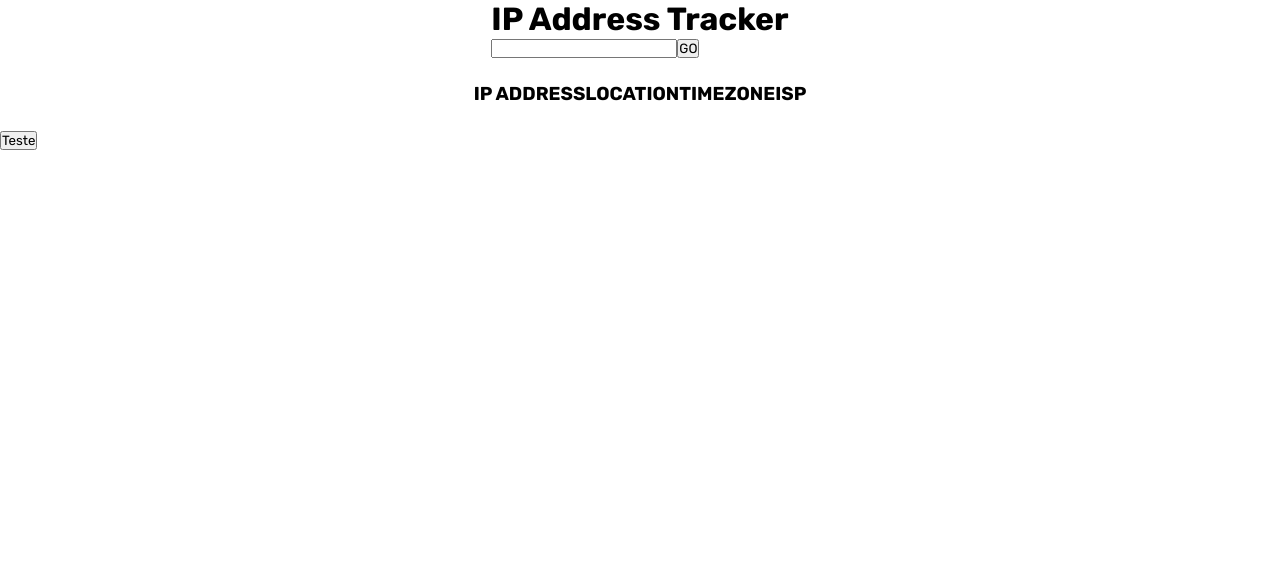
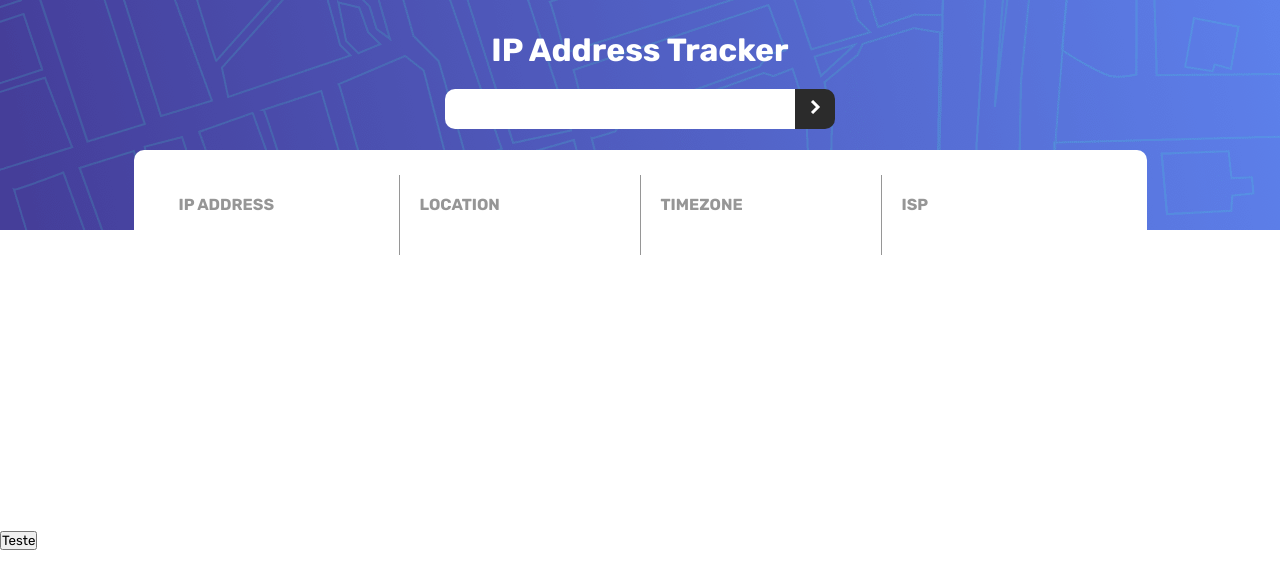
Before and after one commit to igorlopesf/IP-Address-Tracker, a plain HTML site: page index.html in a window 1280 px wide. Drawn offline with nearby package versions, Linux system fonts and the light colour scheme.

Commit message:
iniciando estilização

```diff
--- a/css/style.css
+++ b/css/style.css
@@ -13,14 +13,79 @@
 
 #map {
   height: 300px;
+  z-index: 0;
 }
 
 #containerInfos{
     display: flex;
     flex-direction: column;
     align-items: center;
+    background: url("../imgs/pattern-bg.png");
+    height: 230px;
+    justify-content: space-around;
 }
 #infos{
     display: flex;
     padding: 25px;
 }
+
+#containerHeader{
+  color: #fff;
+  display: flex;
+  flex-direction: column;
+  align-items: center;
+  position: relative;
+  top: 30px;
+}
+#containerHeader input{
+  border-style: none;
+  border-radius: 10px 0px 0px 10px;
+  height: 40px;
+  width: 350px;
+}
+
+#containerHeader button{
+  border-style: none;
+  height: 40px;
+  width: 40px;
+  border-radius: 0px 10px 10px 0px;
+  background-color: var(--very_dark_gray);
+  outline: none;
+  cursor: pointer;
+}
+
+#inputGroup{
+  display: flex;
+  align-items: center;
+  margin-top: 20px;
+}
+
+#infos{
+  background-color: #fff;
+  border-radius: 10px;
+  position: relative;
+  top: 50px;
+  z-index: 1;
+}
+
+#info{
+  display: flex;
+  flex-direction: column;
+  justify-content: space-evenly;
+  height: 80px;
+  width: 220px;
+  padding-left: 20px;
+}
+
+.lf{
+  border-right: 1px var(--dark_gray) solid;
+}
+
+#info h4{
+  color: var(--dark_gray);
+}
+
+#info label{
+  color: var(--very_dark_gray);
+  font-weight: bold;
+}
--- a/index.html
+++ b/index.html
@@ -17,32 +17,34 @@
     <div id="containerInfos">
       <div id="containerHeader">
         <h1>IP Address Tracker</h1>
-        <input type="text" /><button>GO</button>
+        <div id="inputGroup">
+          <input type="text" /><button><img src="./imgs/icon-arrow.svg" alt=""></button>
+        </div>
       </div>
 
       <div id="infos">
-        <div id="info">
-          <h3>IP ADDRESS</h3>
+        <div id="info" class="lf">
+          <h4>IP ADDRESS</h3>
           <label for="" id="ip"></label>
         </div>
-        <div id="info">
-          <h3>LOCATION</h3>
+        <div id="info" class="lf">
+          <h4>LOCATION</h3>
           <label for="" id="local"></label>
         </div>
-        <div id="info">
-          <h3>TIMEZONE</h3>
+        <div id="info" class="lf">
+          <h4>TIMEZONE</h3>
           <label for="" id="time"></label>
         </div>
         <div id="info">
-          <h3>ISP</h3>
+          <h4>ISP</h3>
           <label for="" id="isp"></label>
         </div>
       </div>
     </div>
 
+    <div id="map"></div>
+
     <button id="teste">Teste</button>
-
-    <div id="map"></div>
 
     <script
       src="https://unpkg.com/leaflet@1.9.3/dist/leaflet.js"
```
